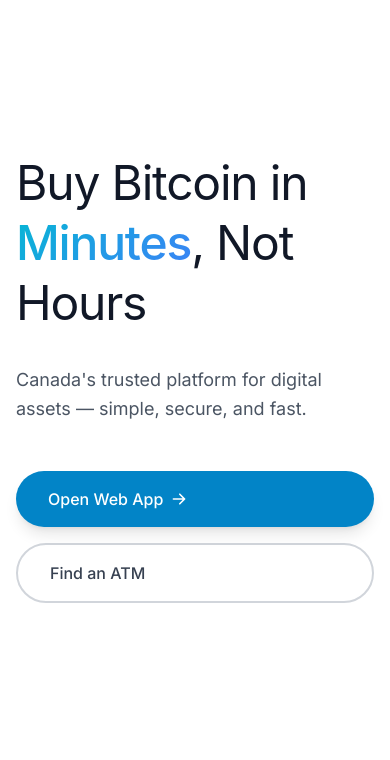
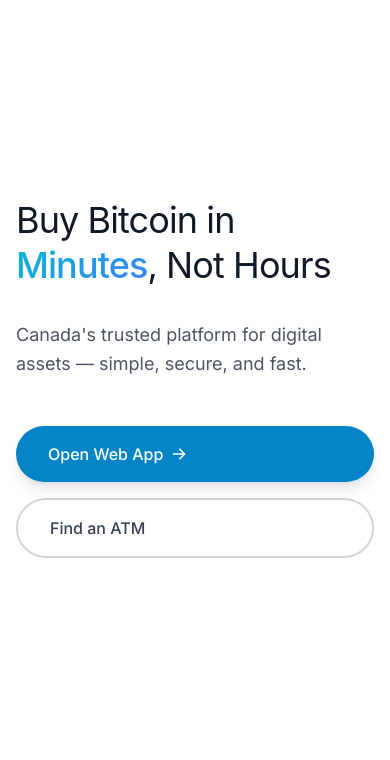
Before and after one commit to HoneyBadgerBitcoin/marketingsite-professional, an Astro site: page / in a window 390 px wide. Shown: the part 84-844 px from the top of the page. Built offline with nearby package versions, Linux system fonts and the light colour scheme; Astro itself is replaced by a stand-in of ours; some packages are replaced by stand-ins of ours; a web font is replaced by a local one.

Commit message:
Adjust Hero heading font sizes
Updated the Hero component's main heading to use smaller base and medium font sizes, and a larger custom size for large screens to improve visual hierarchy and responsiveness.

```diff
--- a/src/components/Hero.astro
+++ b/src/components/Hero.astro
@@ -8,7 +8,7 @@ import VideoPlayer from "./VideoPlayer.astro";
     <div class="grid lg:grid-cols-2 gap-8 items-center">
       <!-- Left Content -->
       <div class="relative z-20 lg:pr-8 hero-content">
-        <h1 class="text-5xl md:text-6xl lg:text-7xl font-normal tracking-tight text-gray-900 mb-8 leading-tight text-left">
+        <h1 class="text-4xl md:text-5xl lg:text-[5rem] font-normal tracking-tight text-gray-900 mb-8 leading-tight text-left">
           Buy Bitcoin in <span class="text-gradient-accent font-medium">Minutes</span>, Not Hours
         </h1>
         <p class="text-lg md:text-xl text-gray-600 mb-12 max-w-2xl leading-relaxed text-left">
```
